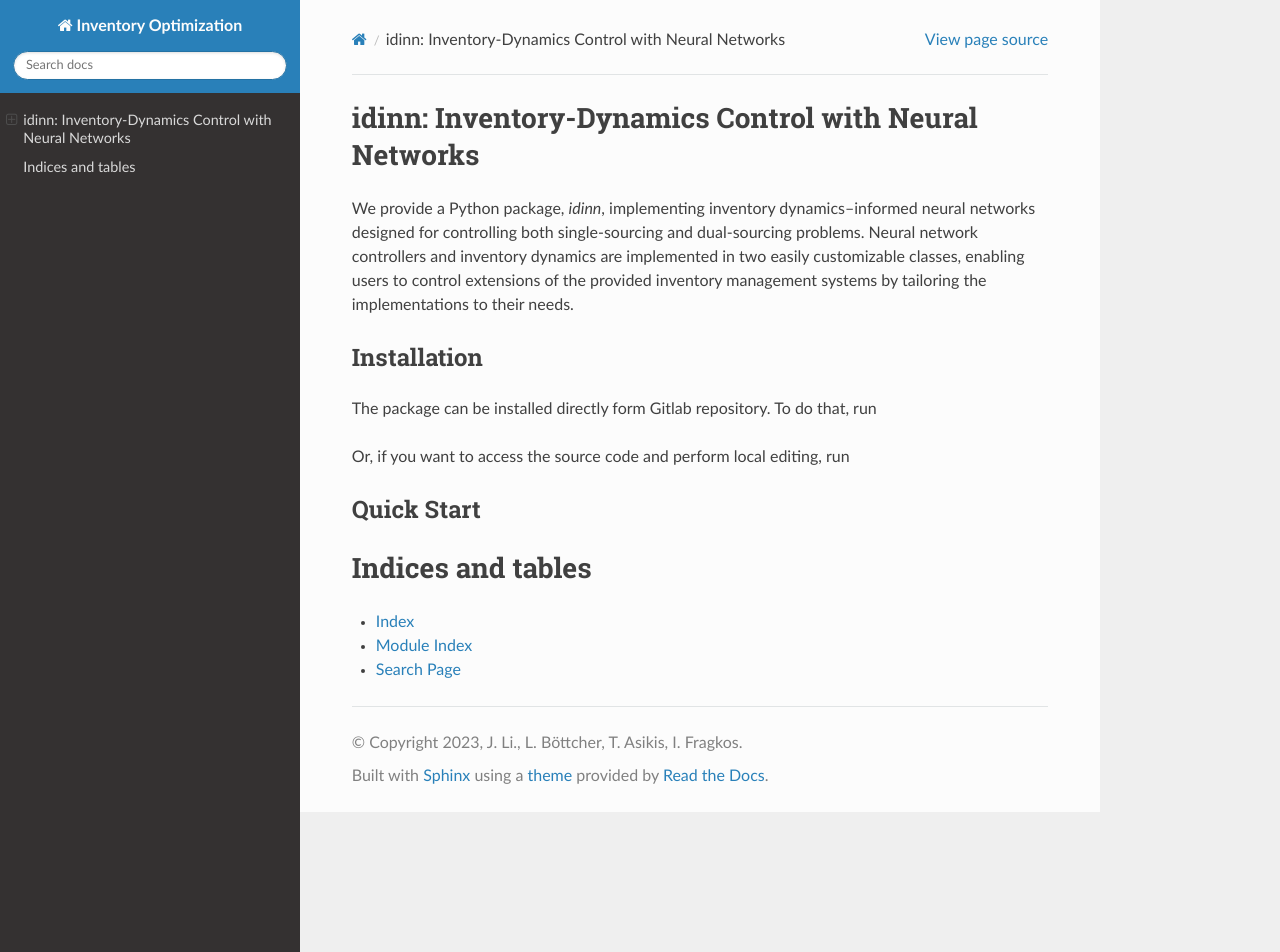
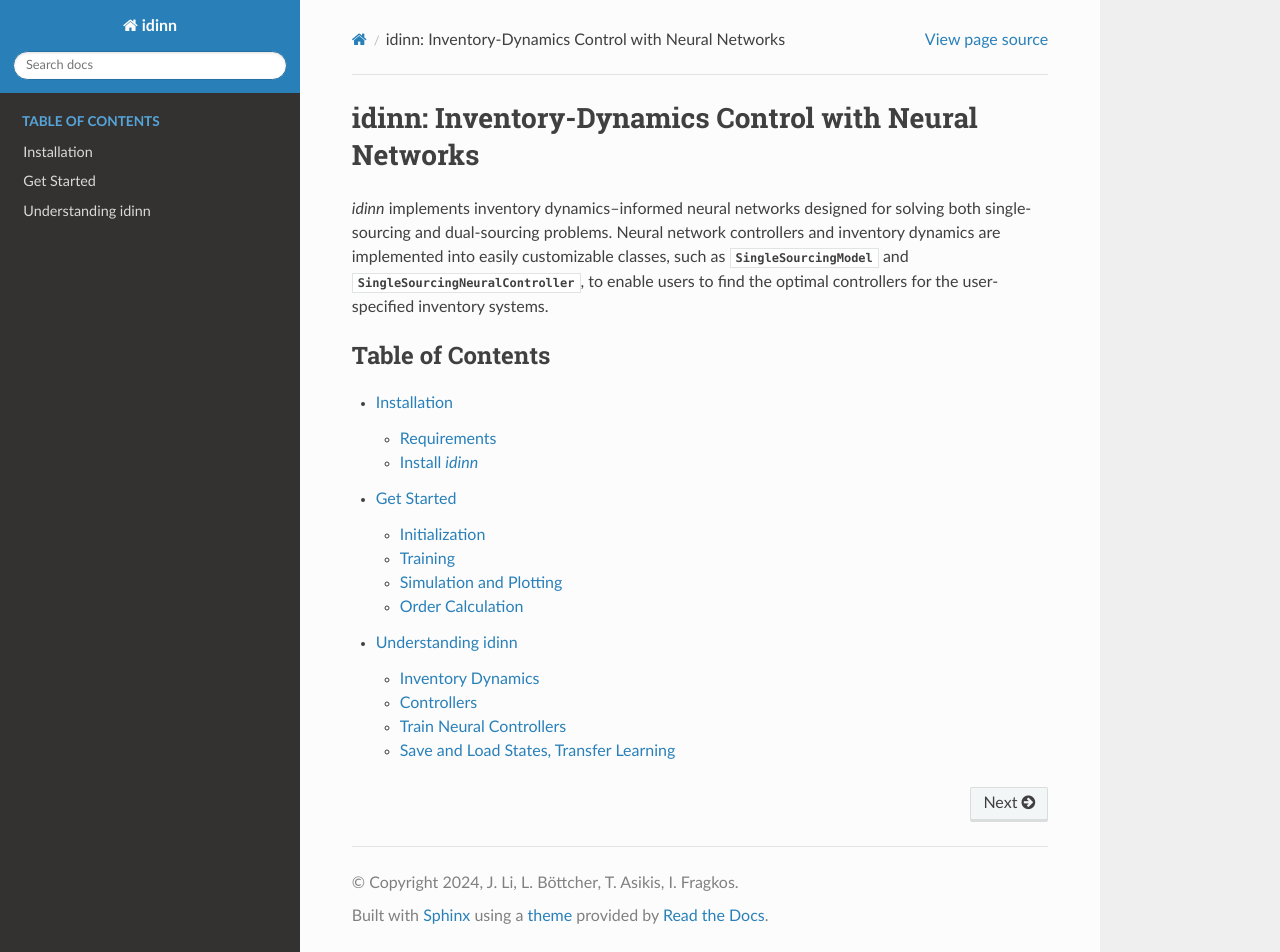
Before and after one commit to iewaij/idinn-streamlit, a Sphinx documentation site: the page built from docs/index.rst, in a window 1280 px wide and 952 px high. Built offline with Sphinx 7.4.7 and the Read the Docs theme 2.0.0, drawn with Linux system fonts in a browser that asks for light colours.

Commit message:
Update docs

```diff
--- /dev/null
+++ b/docs/advanced.rst
@@ -0,0 +1,14 @@
+Understanding idinn
+===================
+
+Inventory Dynamics
+------------------
+
+Controllers
+-----------
+
+Train Neural Controllers
+------------------------
+
+Save and Load States, Transfer Learning
+---------------------------------------
--- a/docs/conf.py
+++ b/docs/conf.py
@@ -1,19 +1,20 @@
 # Configuration file for the Sphinx documentation builder.
+#
 # For the full list of built-in configuration values, see the documentation:
 # https://www.sphinx-doc.org/en/master/usage/configuration.html
 
 # -- Project information -----------------------------------------------------
 # https://www.sphinx-doc.org/en/master/usage/configuration.html#project-information
 
-project = "Inventory Optimization"
-copyright = "2023, J. Li., L. Böttcher, T. Asikis, I. Fragkos"
-author = "J. Li, L. Böttcher, T. Asikis, I. Fragkos."
+project = "idinn"
+copyright = "2024, J. Li, L. Böttcher, T. Asikis, I. Fragkos"
+author = "J. Li, L. Böttcher, T. Asikis, I. Fragkos"
+release = "0.1.0"
 
 # -- General configuration ---------------------------------------------------
 # https://www.sphinx-doc.org/en/master/usage/configuration.html#general-configuration
 
 extensions = [
-    "myst_parser",
     "sphinx.ext.duration",
     "sphinx.ext.doctest",
     "sphinx.ext.autodoc",
--- /dev/null
+++ b/docs/get_started.rst
@@ -0,0 +1,66 @@
+Get Started
+===========
+
+Initialization
+--------------
+
+The basic usage of `idinn` starts with a sourcing model and a controller. First initialize a sourcing model, such as :class:`SingleSourcingModel`, with desired parameters according to their needs.
+
+.. code-block:: python
+
+   import torch
+   from idinn.sourcing_model import SingleSourcingModel
+
+   # Initialize the sourcing model
+   sourcing_model = SingleSourcingModel(
+      lead_time=0,
+      holding_cost=5,
+      shortage_cost=495,
+      batch_size=32,
+      init_inventory=10
+   )
+
+Afterwards, initialize a controller that is compatible with their sourcing model which is :class:`SingleFullyConnectedNeuralController`.
+
+.. code-block:: python
+
+    from idinn.controller import SingleFullyConnectedNeuralController
+    # Initialize the neural controller
+    controller = SingleFullyConnectedNeuralController()
+
+Training
+--------
+
+This controller needs to be trained to find the optimal weights in the neural network.
+
+.. code-block:: python
+
+   # Train the neural controller
+   controller.train(
+      sourcing_model=sourcing_model,
+      sourcing_periods=50,
+      epochs=5000
+   )
+
+After the training completes, we can inspect how the controller perform in the specified sourcing environment by plotting the inventory and order history of certain periods.
+
+Simulation and Plotting
+-----------------------
+
+.. code-block:: python
+
+   # Simulate and plot the results
+   controller.plot(sourcing_model=sourcing_model, sourcing_periods=100)
+
+Order Calculation
+-----------------
+
+The trained controller can also be use for best order quantity calculations.
+
+.. code-block:: python
+
+   # Calculate the optimal order quantity for applications
+   controller.forward(
+      current_inventory=torch.tensor([[10]]),
+      past_orders=torch.tensor([[1, 5]]),
+   )
--- a/docs/index.rst
+++ b/docs/index.rst
@@ -1,67 +1,12 @@
 idinn: Inventory-Dynamics Control with Neural Networks
 ======================================================
 
-We provide a Python package, `idinn`, implementing inventory dynamics–informed neural
-networks designed for controlling both single-sourcing and dual-sourcing problems.
-Neural network controllers and inventory dynamics are implemented in two easily customizable
-classes, enabling users to control extensions of the provided inventory management
-systems by tailoring the implementations to their needs.
-
-Installation
-------------
-
-The package can be installed directly form Gitlab repository. To do that, run
-
-.. code-block::
-   python -m pip install git+https://gitlab.com/ComputationalScience/inventory-optimization.git@main
-
-
-Or, if you want to access the source code and perform local editing, run
-
-.. code-block::
-   git clone https://gitlab.com/ComputationalScience/inventory-optimization.git
-   cd inventory-optimization
-   python -m pip install -e .
-
-Quick Start
------------
-
-.. code-block:: python
-   import torch
-   from idinn.sourcing_model import SingleSourcingModel
-   from idinn.controller import SingleFullyConnectedNeuralController
-
-   # Initialize the sourcing model and the neural controller
-   sourcing_model = SingleSourcingModel(
-      lead_time=0, holding_cost=5, shortage_cost=495, batch_size=32, init_inventory=10
-   )
-   controller = SingleFullyConnectedNeuralController(
-      hidden_layers=[2], activation=torch.nn.CELU(alpha=1)
-   )
-   # Train the neural controller
-   controller.train(
-      sourcing_model=sourcing_model,
-      sourcing_periods=50,
-      validation_sourcing_periods=1000,
-      epochs=5000,
-      tensorboard_writer=torch.utils.tensorboard.SummaryWriter(),
-      seed=1,
-   )
-   # Simulate and plot the results
-   controller.plot(sourcing_model=sourcing_model, sourcing_periods=100)
-   # Calculate the optimal order quantity for applications
-   controller.forward(
-      current_inventory=torch.tensor([[10]]),
-      past_orders=torch.tensor([[1, 5]]),
-   )
+`idinn` implements inventory dynamics–informed neural networks designed for solving both single-sourcing and dual-sourcing problems. Neural network controllers and inventory dynamics are implemented into easily customizable classes, such as :class:`SingleSourcingModel` and :class:`SingleSourcingNeuralController`, to enable users to find the optimal controllers for the user-specified inventory systems.
 
 .. toctree::
    :maxdepth: 2
-   :caption: Contents:
+   :caption: Table of Contents
 
-Indices and tables
-==================
-
-* :ref:`genindex`
-* :ref:`modindex`
-* :ref:`search`
+   installation
+   get_started
+   advanced
--- a/docs/requirements.txt
+++ b/docs/requirements.txt
@@ -1,2 +1 @@
-myst_parser
 sphinx-rtd-theme
```
Also changed, not shown: docs/installation.rst (added, +32 -0 lines), 2 other files.
